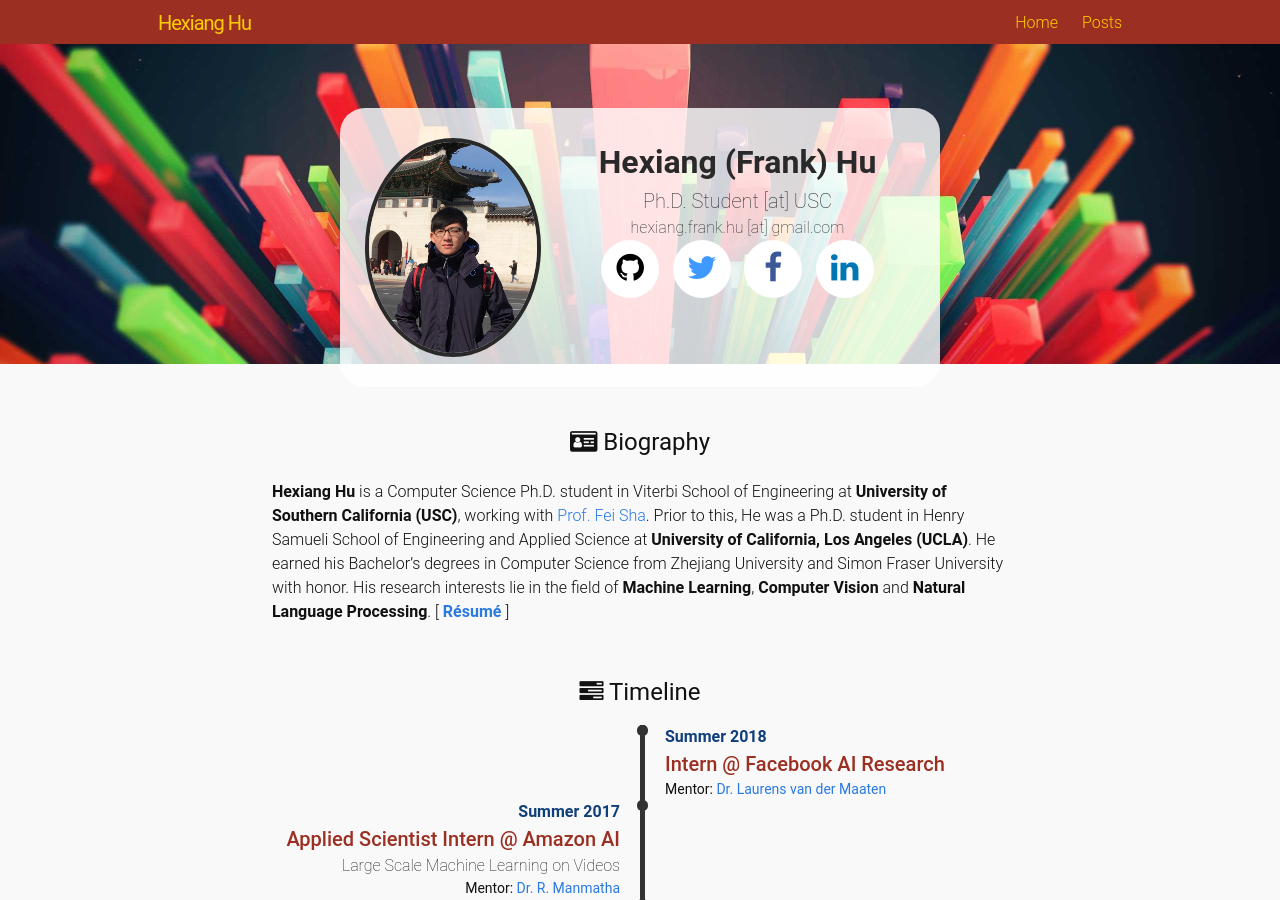
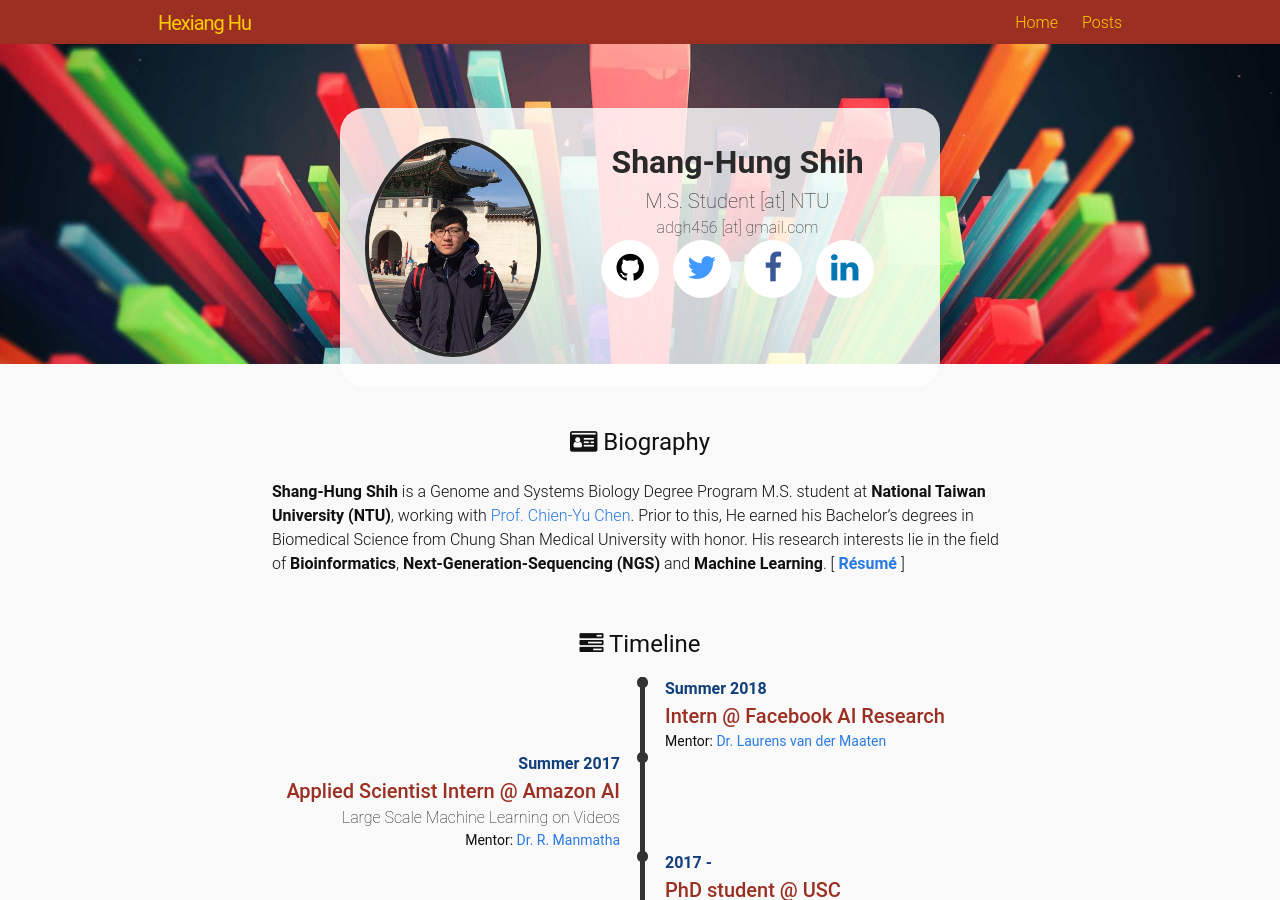
Before and after one commit to shanghungshih/shanghungshih.github.io, a Jekyll site: the page built from index.html, in a window 1280 px wide and 900 px high. Built offline with Jekyll 4.4.1, drawn with Linux system fonts in a browser that asks for light colours; some of the changed text lies outside the part shown.

Commit message:
Update bio.yml

```diff
--- a/_data/bio.yml
+++ b/_data/bio.yml
@@ -1,14 +1,14 @@
-name:       "Hexiang (Frank) Hu"
-title:      "Ph.D. Student [at] USC"
-email:      "hexiang.frank.hu [at] gmail.com"
+name:       " Shang-Hung Shih"
+title:      "M.S. Student [at] NTU"
+email:      "adgh456 [at] gmail.com"
 head_pic:   "/images/self-portrait/me.jpg"
 deep_pic:   "/images/self-portrait/deep-me.jpg"
 resume:     "/assets/resume/20180201.pdf"
 normal:
-  date:     "Sept. 2016"
+  date:     "Sept. 2018"
   title:    ""
-  content:  "<strong>Hexiang Hu</strong> is a Computer Science Ph.D. student in Viterbi School of Engineering at <strong>University of Southern California (USC)</strong>, working with <a href='http://www-bcf.usc.edu/~feisha/'>Prof. Fei Sha</a>. Prior to this, He was a Ph.D. student in Henry Samueli School of Engineering and Applied Science at <strong>University of California, Los Angeles (UCLA)</strong>. He earned his Bachelor’s degrees in Computer Science from Zhejiang University and Simon Fraser University with honor. His research interests lie in the field of <strong>Machine Learning</strong>, <strong>Computer Vision</strong> and <strong>Natural Language Processing</strong>."
+  content:  "<strong>Shang-Hung Shih</strong> is a Genome and Systems Biology Degree Program M.S. student at <strong>National Taiwan University (NTU)</strong>, working with <a href='http://bioinfo.bime.ntu.edu.tw/c4lab/index.php/members/'>Prof. Chien-Yu Chen</a>. Prior to this, He earned his Bachelor’s degrees in Biomedical Science from Chung Shan Medical University with honor. His research interests lie in the field of <strong>Bioinformatics</strong>, <strong>Next-Generation-Sequencing (NGS)</strong> and <strong>Machine Learning</strong>."
 short:
   date:
-  title:  "Deep Learner"
-  content: "I am passionate with Machine Learning, Computer Vision as well as Natural Language Processing. My objective is to combine the power of <em class='text-grey-bright'>vision and language</em> for robots."
+  title:  "Bioinformatics Learner"
+  content: "I am passionate with Bioinformatics, Next-Generation-Sequencing (NGS) and as well as Machine Learning. My objective is to combine the power of <em class='text-grey-bright'>Machine Learning and NGS</em> for applications."
```
